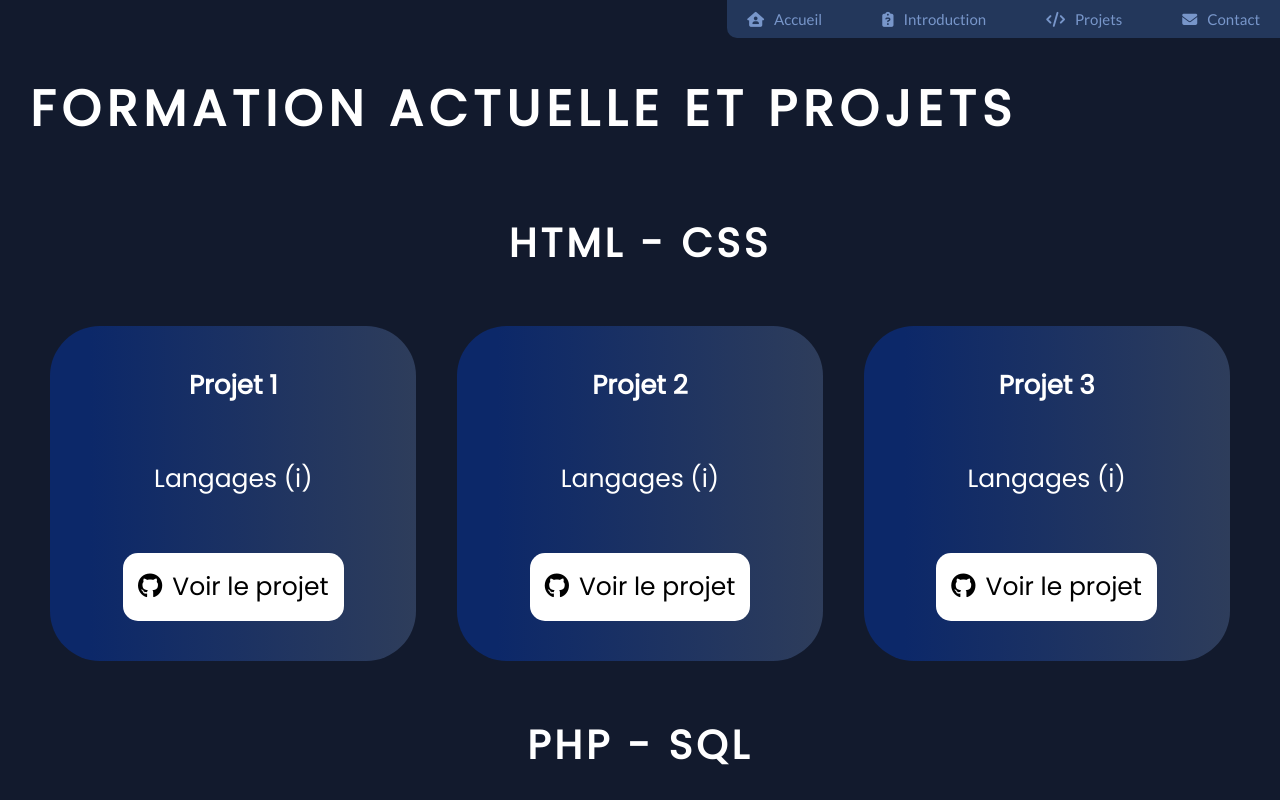
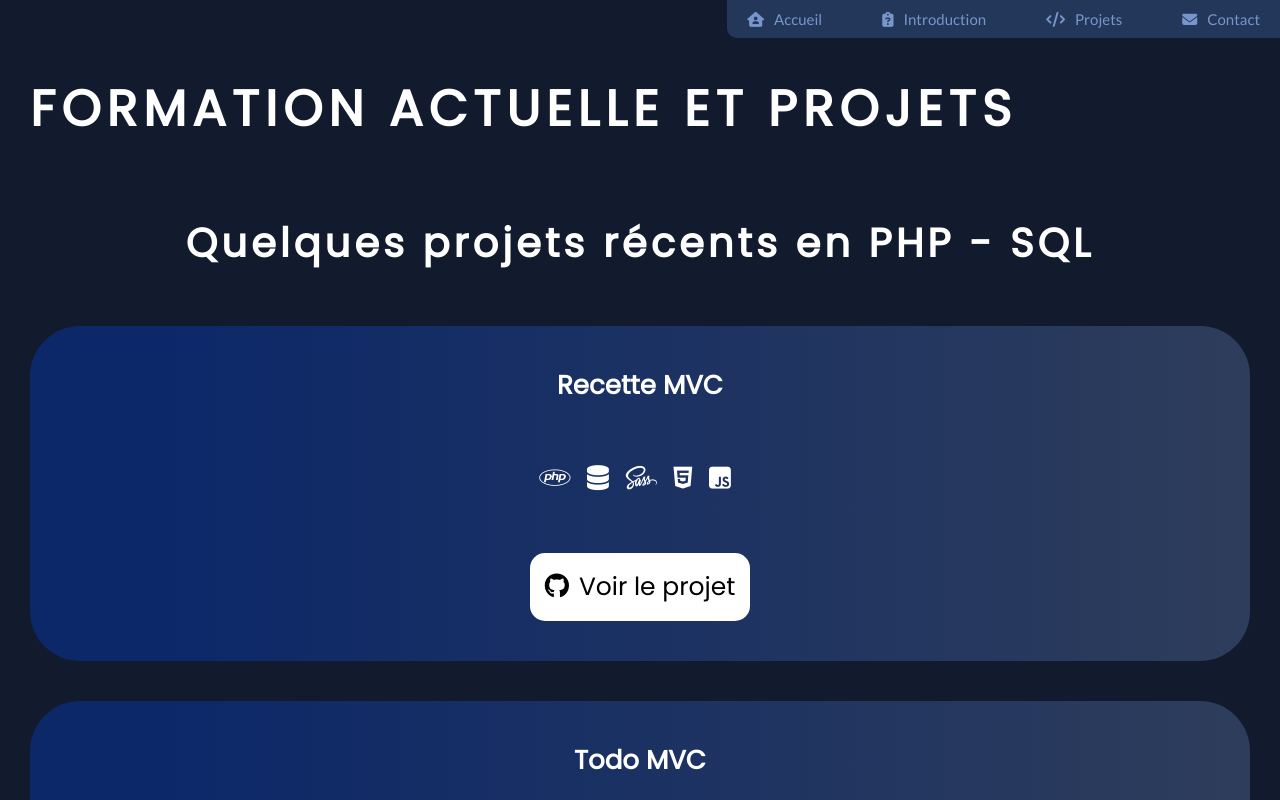
Before and after one commit to dev404-M/CV, a plain HTML site: page src/projets.html in a window 1280 px wide. Shown: the top 800 px of the page. Drawn offline with Linux system fonts and the light colour scheme.

Commit message:
Add 3 PHP Projects. Remove HTML-CSS projects

```diff
--- a/src/css/projets.css
+++ b/src/css/projets.css
@@ -41,8 +41,8 @@ article a:hover{
 
 }
 
-/*
-@media screen and (max-width: 1200px){
+
+@media screen and (max-width: 1300px){
     section{
         display: grid;
         grid-template-columns: repeat(1, 1fr);
@@ -53,4 +53,4 @@ article a:hover{
         width: 100%;
         margin: 2rem 0;
     }
-}*/
+}
--- a/src/projets.html
+++ b/src/projets.html
@@ -47,27 +47,7 @@
       <div class="space">
         <h1 class="text-anim">Formation actuelle et Projets</h1>
         <section class="projets">
-          <h2>HTML - CSS</h2>
-          <article>
-            <h3>Projet 1</h3>
-            <p>Langages (i)</p>
-            <a href="#"><i class="fa-brands fa-github"></i>Voir le projet</a>
-          </article>
-          <article>
-            <h3>Projet 2</h3>
-            <p>Langages (i)</p>
-            <a href="#"><i class="fa-brands fa-github"></i>Voir le projet</a>
-          </article>
-          <article>
-            <h3>Projet 3</h3>
-            <p>Langages (i)</p>
-            <a href="#"><i class="fa-brands fa-github"></i>Voir le projet</a>
-          </article>
-        </section>
-
-        <section class="projets">
-          <h2>PHP - SQL</h2>
-
+          <h2>Quelques projets récents en PHP - SQL</h2>
           <article>
             <h3>Recette MVC</h3>
             <p><i class="fa-brands fa-php"></i> <i class="fa-solid fa-database"></i> <i class="fa-brands fa-sass"></i> <i class="fa-brands fa-html5"></i> <i class="fa-brands fa-square-js"></i></p>
```
Also changed, not shown: src/contact.html (+0 -3 lines).
